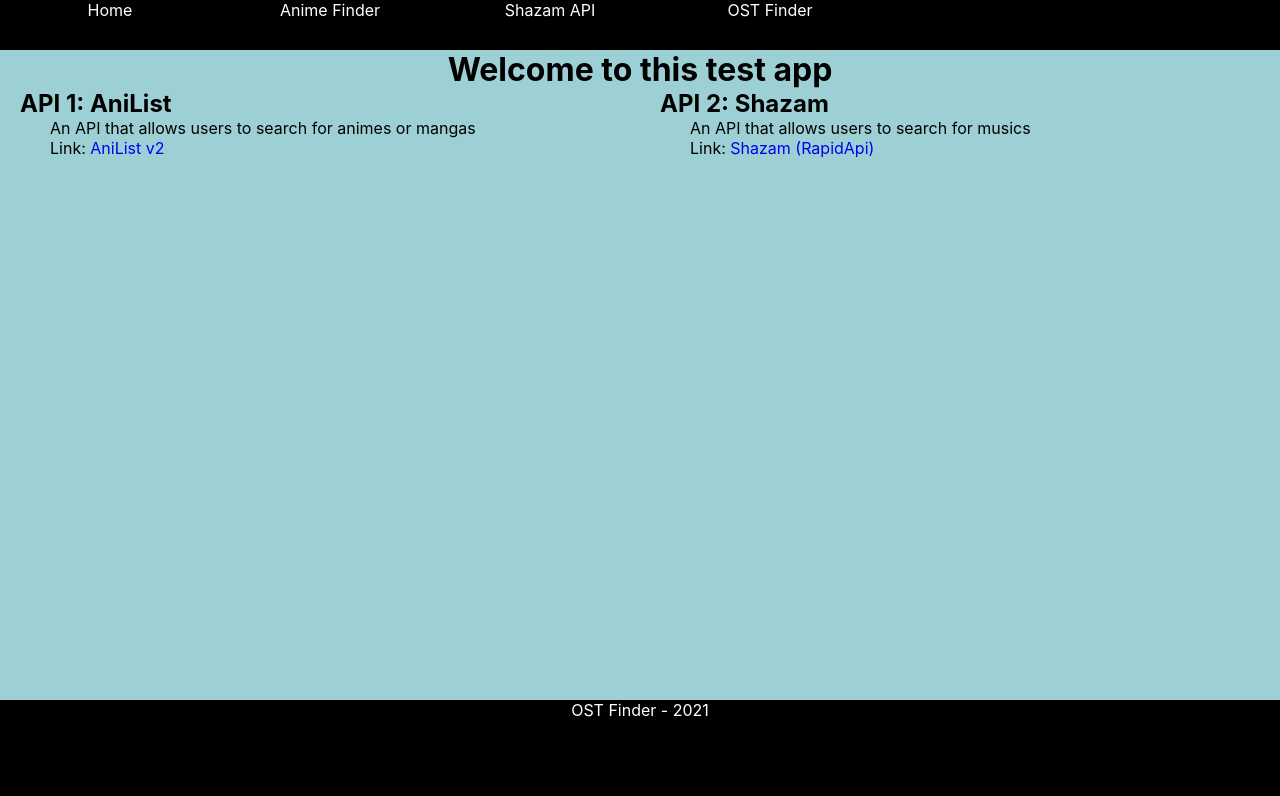
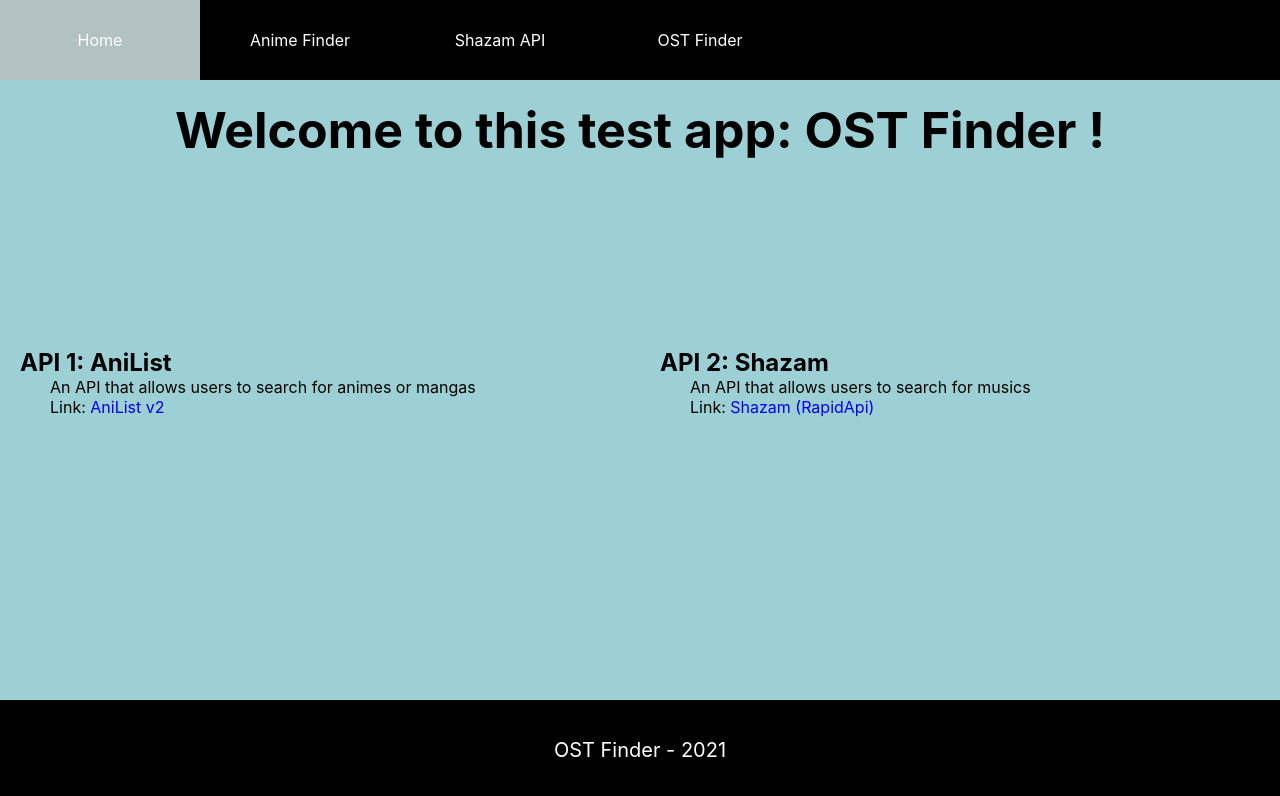
Before and after one commit to Mana-One/ost-finder, a React (Create React App) app: page / in a window 1280 px wide. Shown: the top 796 px of the page. Built offline with nearby package versions, Linux system fonts and the light colour scheme.

Commit message:
Home page css overhaul

```diff
--- a/src/components/Home.jsx
+++ b/src/components/Home.jsx
@@ -2,9 +2,9 @@ import React from "react";
 
 const Home = () => {
     return(
-        <div className="home">
-            <h1>Welcome to this test app</h1>
-            <div className="flex-container">
+        <div className="main home">
+            <h1>Welcome to this test app: OST Finder !</h1>
+            <div className="home-content flex-container">
                 <div className="flex-child">
                     <h2>API 1: AniList</h2>
                     <p>An API that allows users to search for animes or mangas</p>
--- a/src/components/Page1.jsx
+++ b/src/components/Page1.jsx
@@ -67,6 +67,7 @@ const Page1 = () => {
     }
 
     return(
+        <div className="main">
             <div className="flex-container">
                 <div className="flex-child">
                     <h1>Anime List</h1>
@@ -76,6 +77,7 @@ const Page1 = () => {
                 </div>
                 <AnimeDetails animeId={animeId}/>
             </div>
+        </div>
     );
 };
 
--- a/src/components/Page2.jsx
+++ b/src/components/Page2.jsx
@@ -42,10 +42,12 @@ const Page2 = () => {
     }
 
     return(
-        <div className="music-container">
-            <h1>Find music</h1>
-            <MusicSearchBar title={musicTitle} setMusicTitle={setMusicTitle} loadData={clickHandler}/>
-            {showList()}
+        <div className="main">
+            <div className="music-container">
+                <h1>Find music</h1>
+                <MusicSearchBar title={musicTitle} setMusicTitle={setMusicTitle} loadData={clickHandler}/>
+                {showList()}
+            </div>
         </div>
     );
 }
--- a/src/components/Page3.jsx
+++ b/src/components/Page3.jsx
@@ -69,6 +69,7 @@ const Page3 = () => {
     }
 
     return(
+        <div className="main">
             <div className="flex-container">
                 <div className="flex-child">
                     <h1>Find an anime to check out its soundtracks</h1>
@@ -78,6 +79,7 @@ const Page3 = () => {
                 </div>
                 <OstList musicTitle={animeOSTSearch}/>
             </div>
+        </div>
     );
 };
 
--- a/src/index.css
+++ b/src/index.css
@@ -1,5 +1,5 @@
 :root {
-  --header-height: 50px;
+  --header-height: 80px;
   --footer-height: 100px;
 }
 
@@ -54,15 +54,58 @@ a {
 }
 
 .app {
-  width: 100%;
-  min-width: 100vw;
-  height: 100%;
-  min-height: 100vh;
-  margin: 0;
+  width: 100vw;
+  height: 100vh;
 }
 
-.home > h1 {
+.header {
+  height: var(--header-height);
+  display: flex;
+  align-items: center;
+  justify-content: flex-start;
+  background-color: #000;
+}
+
+.header-link {
+  width: 200px;
+  height: 100%;
+  line-height: var(--header-height);
+  color: #fff;
+  text-align: center;
+}
+
+.header-link:hover {
+  background-color:#b2c1c2;
+}
+
+.footer {
+  width: 100%;
+  height: var(--footer-height);
+  text-align: center;
+  line-height: var(--footer-height);
+  font-size: 20px;
+  background-color: #000;
+  color: #fff;
+}
+
+.main {
+  height: calc(100vh - var(--header-height) - var(--footer-height));
+  display: flex;
+  justify-content: center;
+  align-items: flex-start;
+  flex-direction: column;
+}
+
+.home > h1:first-child {
+  width: 100%;
+  height: 40%;
+  font-size: 50px;
   background-color: #9dd0d4;
+  padding-top: 20px;
+}
+
+.home-content {
+  flex: 1;
 }
 
 .flex-container {
@@ -76,7 +119,7 @@ a {
 
 .flex-child {
   width: 50%;
-  height: calc(100vh - var(--header-height) - var(--footer-height));
+  height: 100%;
   padding: 0 20px 0 20px;
   overflow-y: auto;
   padding: auto;
@@ -93,7 +136,7 @@ a {
   background-color: white;
 }
 
-.header {
+/*.header {
   width: 100%;
   height: var(--header-height);
   display: flex;
@@ -101,33 +144,7 @@ a {
   justify-content: flex-start;
   background-color: #000;
   align-items: center;
-}
-
-.header-link {
-  margin-left: 10px;
-  margin-right: 10px;
-  width: 200px;
-  height: 100%;
-  color: #fff;
-  text-align: center;
-  padding-top: auto;
-  padding-bottom: auto;
-}
-
-.header-link:hover {
-  background-color:#b2c1c2;
-}
-
-.footer {
-  width: 100%;
-  height: var(--footer-height);
-  text-align: center;
-  position: absolute;
-  padding: auto;
-  bottom: 0;
-  background-color: #000;
-  color: #fff;
-}
+}*/
 
 .loader {
   width: 100%;
```
Lines whose indentation alone changed are shown as unchanged.
